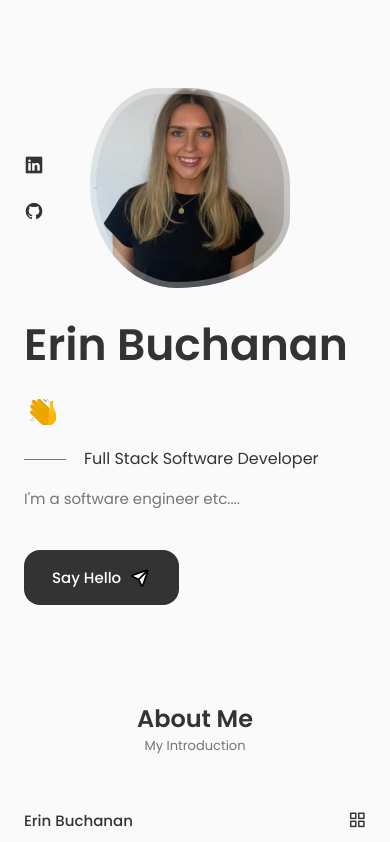
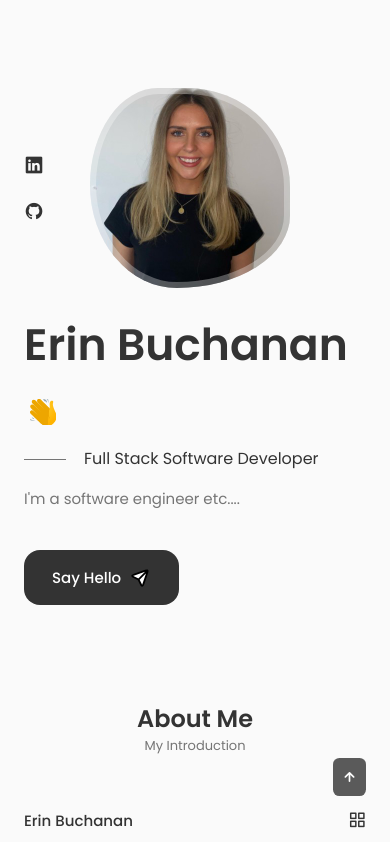
Before and after one commit to erinkyle15/Erin-Buchanan-Portfolio, a React (Create React App) app: page / in a window 390 px wide. Shown: the top 842 px of the page. Built offline with nearby package versions, Linux system fonts and the light colour scheme.

Commit message:
Scroll to top
navigation for scroll to top

```diff
--- a/src/App.js
+++ b/src/App.js
@@ -7,6 +7,7 @@
 import Qualifications from './components/qualifications/Qualifications';
 import Contact from './components/contact/Contact';
 import Footer from './components/footer/Footer';
+import ScrollUp from './components/scrollup/ScrollUp';
 
 const App = () => {
   return (
@@ -19,8 +20,11 @@
         <Skills />
         <Qualifications />
         <Contact />
-        <Footer />
       </main>
+
+      <Footer />
+      <ScrollUp />
+
     </>
   )
 }
--- a/src/components/header/Header.jsx
+++ b/src/components/header/Header.jsx
@@ -2,8 +2,16 @@
 import './header.css';
 
 const Header = () => {
+    /*=============== CHANGE BACKGROUND HEADER ======================*/
+    window.addEventListener("scroll", function () {
+        const header = document.querySelector(".header");
+        if (this.scrollY >= 80) header.classList.add("scroll-header");
+        else header.classList.remove("scroll-header");
+    });
+
     /*=============== TOGGLE MENU ======================*/
     const[Toggle, showMenu] = useState(false);
+    const[activeNav, setActiveNav] = useState("#home");
 
   return (
     <header className="header">
@@ -13,37 +21,57 @@
             <div className={Toggle ? "nav__menu show-menu" : "nav__menu"}>
                 <ul className="nav__list grid">
                     <li className="nav__item">
-                        <a href="#home" className="nav__link active-link">
+                        <a
+                            href="#home"
+                            onClick={() => setActiveNav('#home')}
+                            className={
+                                activeNav === "#home" ? "nav__link active-link" : "nav__link"
+                            }>
                             <i className="uil uil-estate nav__icon"></i> Home
                         </a>
                     </li>
 
                     <li className="nav__item">
-                        <a href="#about" className="nav__link">
+                        <a href="#about" onClick={() => setActiveNav('#about')}
+                            className={
+                                activeNav === "#about" ? "nav__link active-link" : "nav__link"
+                            }>
                             <i className="uil uil-user nav__icon"></i> About
                         </a>
                     </li>
 
                     <li className="nav__item">
-                        <a href="#skills" className="nav__link">
+                        <a href="#skills" onClick={() => setActiveNav('#skills')}
+                            className={
+                                activeNav === "#skills" ? "nav__link active-link" : "nav__link"
+                            }>
                             <i className="uil uil-file-alt nav__icon"></i> Skills
                         </a>
                     </li>
 
                     <li className="nav__item">
-                        <a href="#qualifications" className="nav__link">
+                        <a href="#qualifications" onClick={() => setActiveNav('#qualifications')}
+                            className={
+                                activeNav === "#qualifications" ? "nav__link active-link" : "nav__link"
+                            }>
                             <i className="uil uil-briefcase-alt nav__icon"></i> Qualifications
                         </a>
                     </li>
 
                     <li className="nav__item">
-                        <a href="#portfolio" className="nav__link">
+                        <a href="#portfolio" onClick={() => setActiveNav('#portfolio')}
+                            className={
+                                activeNav === "#portfolio" ? "nav__link active-link" : "nav__link"
+                            }>
                             <i className="uil uil-scenery nav__icon"></i> Portfolio
                         </a>
                     </li>
 
                     <li className="nav__item">
-                        <a href="#contact" className="nav__link">
+                        <a href="#contact" onClick={() => setActiveNav('#contact')}
+                            className={
+                                activeNav === "#contact" ? "nav__link active-link" : "nav__link"
+                            }>
                             <i className="uil uil-message nav__icon"></i> Contact
                         </a>
                     </li>
--- a/src/components/header/header.css
+++ b/src/components/header/header.css
@@ -46,6 +46,10 @@
 .active-link,
 .nav__link:hover {
     color: var(--title-color-dark);
+}
+
+.scroll-header {
+    box-shadow: 0 -1px 4px rgba(0, 0, 0, 0.15);
 }
 
 /*=============== BREAKPOINTS ===============*/
--- /dev/null
+++ b/src/components/scrollup/ScrollUp.jsx
@@ -0,0 +1,17 @@
+import React from 'react';
+import "./scrollup.css";
+
+const ScrollUp = () => {
+    window.addEventListener("scroll", function () {
+        const scrollUp = document.querySelector(".scrollup");
+        if (this.scrollY >= 560) scrollUp.classList.add("show-scroll");
+        else scrollUp.classList.remove("show-scroll");
+    });
+  return (
+    <a href="#" className="scrollup">
+        <i className="uil uil-arrow-up scrollup__icon"></i>
+    </a>
+  )
+}
+
+export default ScrollUp
--- /dev/null
+++ b/src/components/scrollup/scrollup.css
@@ -0,0 +1,51 @@
+.scrollup {
+    position: fixed;
+    right: 2.5rem;
+    bottom: 3rem;
+    background-color: var(--title-color);
+    opacity: 0.8;
+    padding: 0.3rem 0.5rem;
+    border-radius: 0.4rem;
+    z-index: var(--z-tooltip);
+    transition: .4s;
+}
+
+.scrollup__icon {
+    font-size: 1.5rem;
+    color: var(--container-color);
+}
+
+.scrollup:hover {
+    background-color: var(--title-color-dark);
+}
+
+.show-scroll {
+    bottom: 3rem;
+}
+
+/*=============== BREAKPOINTS ===============*/
+/* For large devices */
+@media screen and (max-width: 992px) {
+    .scrollup {
+        right: 1.5rem;
+        padding: 0.25rem 0.4rem;
+    }
+
+    .scrollup__icon {
+        font-size: 1.25rem;
+    }
+}
+
+/* For medium devices */
+@media screen and (max-width: 768px) {
+    .show-scroll {
+        bottom: 4rem;
+    }
+}
+
+/* For small devices */
+@media screen and (max-width: 350px) {
+    .scrollup {
+        right: 1rem;
+    }
+}
```
